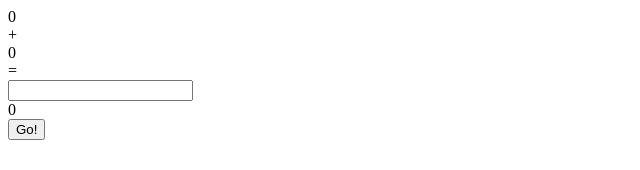
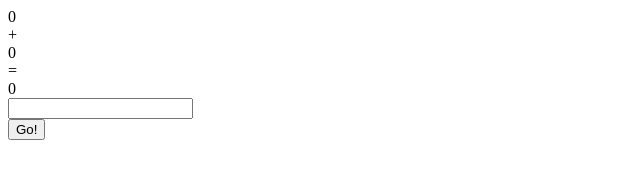
Before and after one commit to andrewsunglaekim/addition-king-client, a Vue app: page /1 in a window 1280 px wide. Shown: the top 170 px of the page, without its empty margins (0-640 px from the left). Built offline with nearby package versions, Linux system fonts and the light colour scheme.

Commit message:
handles answers from quiz; prompts user after finishing round; clears and sets interval for timer

```diff
--- a/src/components/Main.vue
+++ b/src/components/Main.vue
@@ -1,16 +1,18 @@
 <template>
   <div class="main">
-    <Quiz />
+    <Quiz @questionAnswered="handleQuestionAnswered"/>
     <Timer
       :numSeconds="numSeconds"
       :intervalID="intervalID"
       @timerStarted="handleTimerStart"/>
+    <UserPrompt v-if="isPromptingUser"/>
   </div>
 </template>
 
 <script>
   import Quiz from './Quiz.vue';
   import Timer from './Timer.vue';
+  import UserPrompt from './UserPrompt.vue';
 
   export default {
     name: 'Main',
@@ -18,26 +20,47 @@
     components: {
       Quiz,
       Timer,
+      UserPrompt,
     },
 
     data() {
       return {
         intervalID: null,
         numSeconds: 0,
+        numQuestion: 0,
+        numCorrect: 0,
+        isPromptingUser: false,
       };
     },
 
     methods: {
+      handleQuestionAnswered(value) {
+        if (this.intervalID) {
+          this.numQuestion += 1;
+          if (value) {
+            this.numCorrect += 1;
+          }
+        }
+        if (this.numQuestion === 2) {
+          this.isPromptingUser = true;
+          this.clearTimer();
+        }
+        console.log(this.numQuestion);
+        console.log(this.numCorrect);
+      },
       handleTimerStart() {
-        if (this.intervalID) {
-          clearInterval(this.intervalID);
-          this.numSeconds = 0;
+        if (!this.intervalID) {
+          this.intervalID = setInterval(() => {
+            this.numSeconds += 1;
+          }, 1000);
         }
-        console.log(this.intervalID);
-        this.intervalID = setInterval(() => {
-          this.numSeconds += 1;
-        }, 1000);
       },
+      clearTimer() {
+        clearInterval(this.intervalID);
+        this.intervalID = 0;
+      },
+
+
     },
   };
 </script>
--- a/src/components/Quiz.vue
+++ b/src/components/Quiz.vue
@@ -4,9 +4,13 @@
     <div class="quiz-operator">+</div>
     <div class="quiz-num2">{{ int2 }}</div>
     <div class="quiz-equal">=</div>
+    <div>{{ answer }}</div>
+    <div>{{ userAnswer }}</div>
     <input
       type="text"
-      class="quiz-input">
+      class="quiz-input"
+      @keypress="handleKeypress"
+      v-model="userAnswer">
   </div>
 </template>
 
@@ -20,6 +24,7 @@
       return {
         int1: 0,
         int2: 0,
+        userAnswer: '',
       };
     },
 
@@ -27,9 +32,33 @@
       ...mapState({
         maxNum: state => parseInt(state.currentRoute.to.params.maxNum), // eslint-disable-line
       }),
+      answer() {
+        return this.int1 + this.int2;
+      },
+      parsedUserAnswer() {
+        return parseInt(this.userAnswer);
+      },
     },
 
     methods: {
+      handleKeypress(e) {
+        const allowedKeyCodes = [8, 9, 27, 13, 37, 38, 48, 49, 50, 51, 52, 53, 54, 55, 56, 57];
+        if (allowedKeyCodes.includes(e.keyCode)) {
+          if (e.keyCode === 13) {
+            this.handleAnswer();
+          }
+          return true;
+        }
+        e.preventDefault();
+        return null;
+      },
+      handleAnswer() {
+        if (this.answer === this.parsedUserAnswer) {
+          this.$emit('questionAnswered', true);
+        } else {
+          this.$emit('questionAnswered', false);
+        }
+      },
       // https://math.stackexchange.com/questions/3166572/getting-2-random-numbers-to-add-up-to-less-then-number-n?noredirect=1#comment6520438_3166572
       generateRandomNumbers() {
         const intX = parseInt((Math.random() * (this.maxNum + 1))); // eslint-disable-line
--- a/src/components/Timer.vue
+++ b/src/components/Timer.vue
@@ -1,6 +1,8 @@
 <template>
   <div class="timer">
-    <div class="timer__seconds">{{ numSeconds }}{{ intervalID }}</div>
+    <div
+      v-if="intervalID"
+      class="timer__seconds">{{ numSeconds }}</div>
     <button
       class="timer__button"
       @click="handleClick">Go!
--- /dev/null
+++ b/src/components/UserPrompt.vue
@@ -0,0 +1,16 @@
+<template>
+  <div class="user-prompt">
+    I'm the user prompt!
+  </div>
+</template>
+
+<script>
+  export default {
+    name: 'UserPrompt',
+  };
+</script>
+
+<style lang="scss">
+  .user-prompt {
+  }
+</style>
```
Also changed, not shown: .eslintrc.js.
